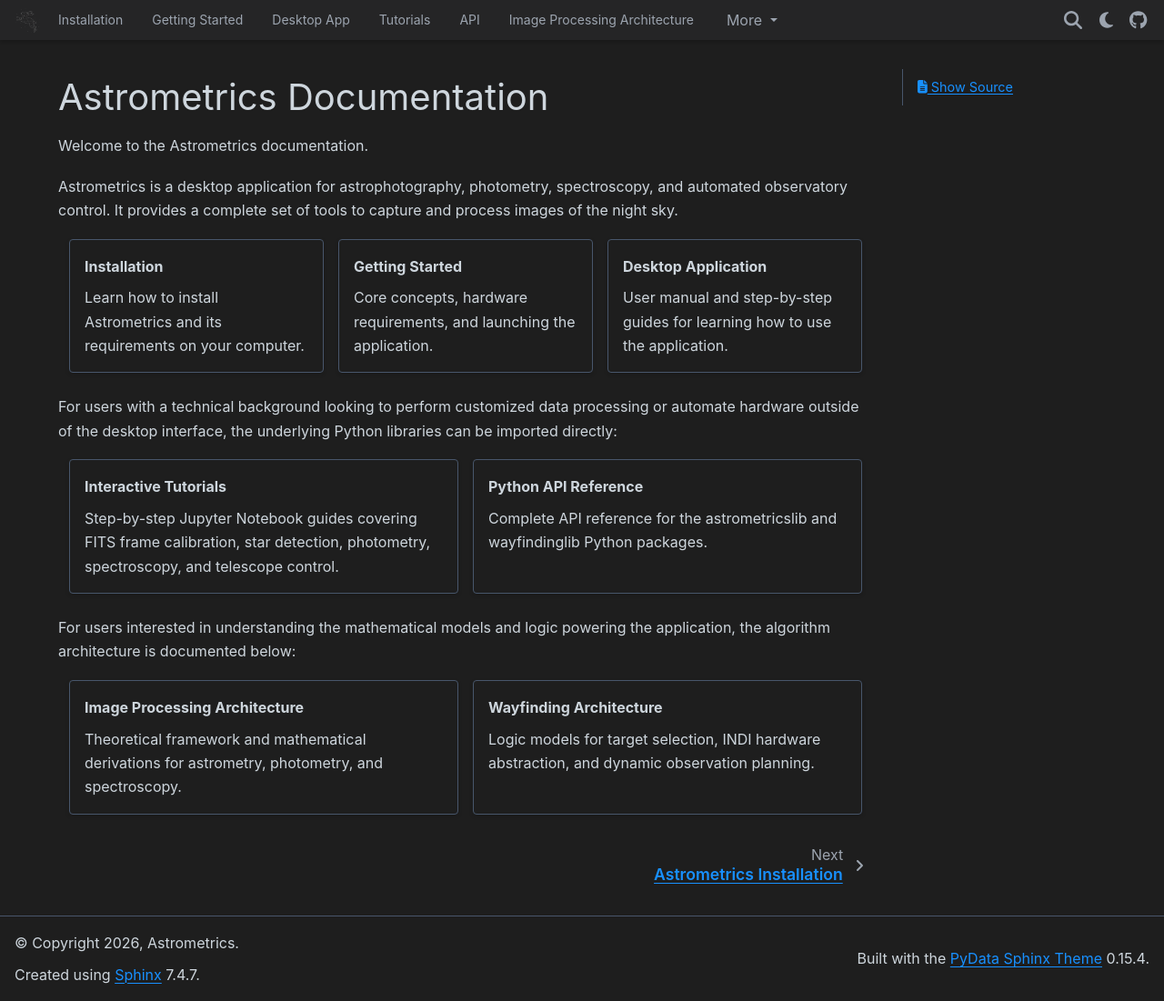
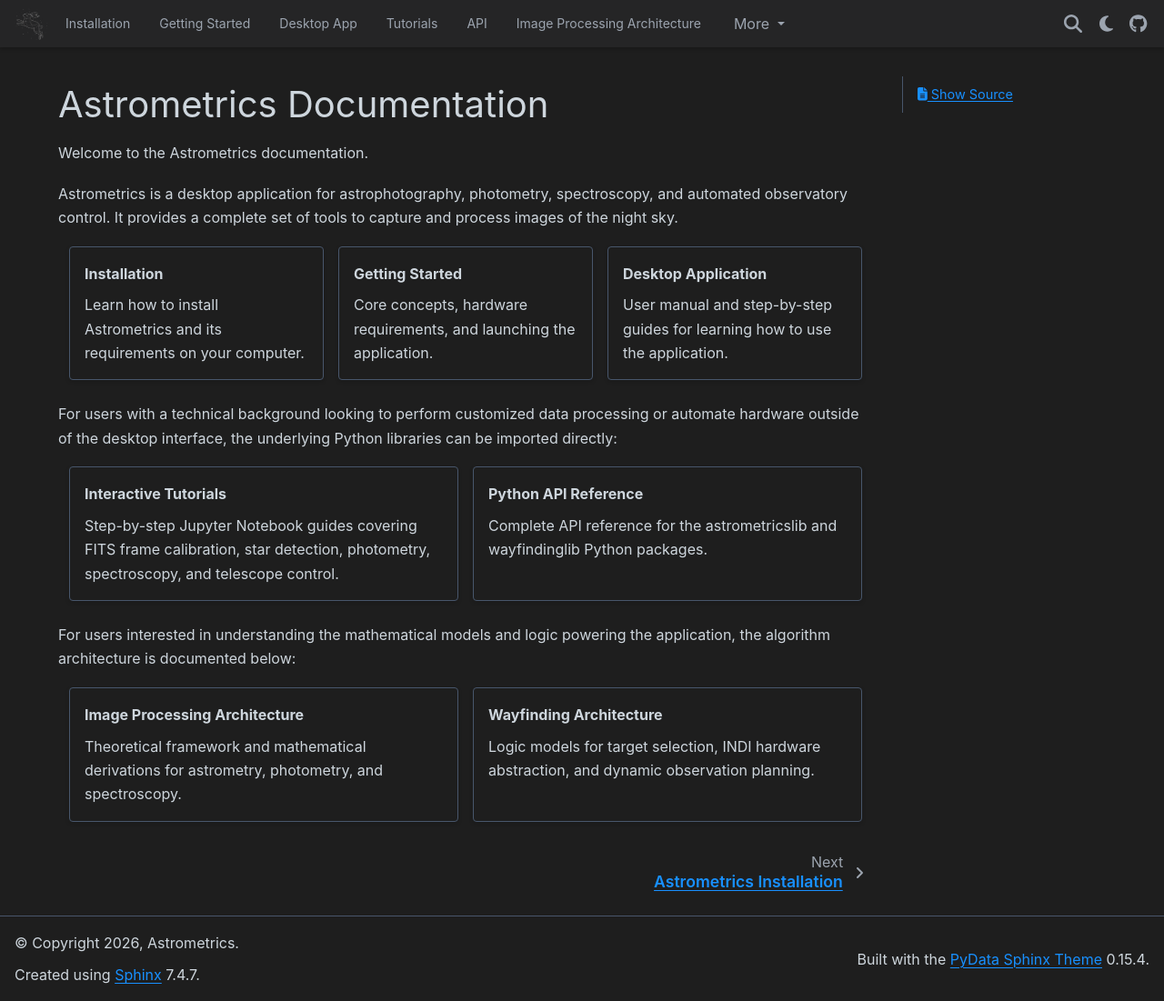
Before and after one commit to m1chae2/astrometrics, a Sphinx documentation site: the page built from documentation/index.rst, in a window 1280 px wide and 1101 px high. Shown: the whole window at 91% size. Built offline with Sphinx 7.4.7 and the PyData theme 0.15.4, drawn with Linux system fonts in a browser that asks for light colours; pages that are not in the unit, such as notebooks, are missing from menus.

Commit message:
doc: Updated doc styling

```diff
--- a/documentation/_static/custom.css
+++ b/documentation/_static/custom.css
@@ -5,8 +5,8 @@
    full desktop header forced into a fixed 2.75rem bar. */
 @media (min-width: 960px) {
   .bd-header {
-    height: 2.75rem !important;
-    min-height: 2.75rem !important;
+    height: 3.25rem !important;
+    min-height: 3.25rem !important;
     padding-top: 0 !important;
     padding-bottom: 0 !important;
   }
@@ -33,16 +33,18 @@
     font-size: 1rem !important;
   }
 
-  /* The theme's default logo height (4rem) overflows the 2.75rem compact
-     header above, so the image pokes out above the bar. Cap it to fit. */
+  /* The theme's default logo height (4rem) overflows the compact header
+     above, so the image pokes out above the bar. Size it to stay visible
+     but fit within the header instead. */
   .bd-header .navbar-brand.logo {
-    height: 1.75rem !important;
+    height: 2.25rem !important;
   }
 
   .bd-header .logo__image {
-    height: 1.75rem !important;
-    width: 1.75rem !important;
-    max-height: 1.75rem !important;
+    height: 2.25rem !important;
+    width: 2.25rem !important;
+    max-height: 2.25rem !important;
+    opacity: 1 !important;
   }
 
   .bd-header .navbar-header-items__center {
```
